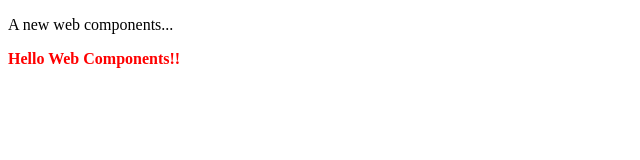
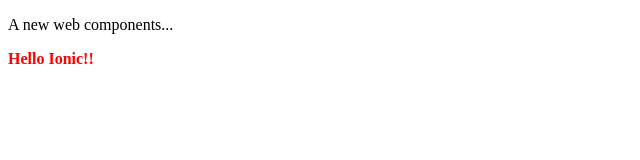
Before and after one commit to kkeeth/web-components-sandbox, a plain HTML site: page index.html in a window 1280 px wide. Shown: the full height of the page, 0-640 px from the left. Drawn offline with Linux system fonts and the light colour scheme.

Commit message:
feat: added prop

```diff
--- a/actions.js
+++ b/actions.js
@@ -1,7 +1,22 @@
 class HelloWorld extends HTMLElement {
+  constructor() {
+    super()
+    this.name = 'Web Components!!'
+  }
+
+  static get observedAttributes() {
+    return ['name']
+  }
+
+  attributeChangedCallback(property, oldValue, newValue) {
+    console.log(oldValue, newValue)
+    if (oldValue === newValue) return
+    this[property] = newValue
+  }
+
   // connect component
   connectedCallback() {
-    this.textContent = 'Hello Web Components!!'
+    this.textContent = `Hello ${this.name}`
   }
 }
 customElements.define('hello-world', HelloWorld)
--- a/index.html
+++ b/index.html
@@ -10,6 +10,6 @@
   </head>
   <body>
     <p>A new web components...</p>
-    <hello-world></hello-world>
+    <hello-world name="Ionic!!"></hello-world>
   </body>
 </html>
```
